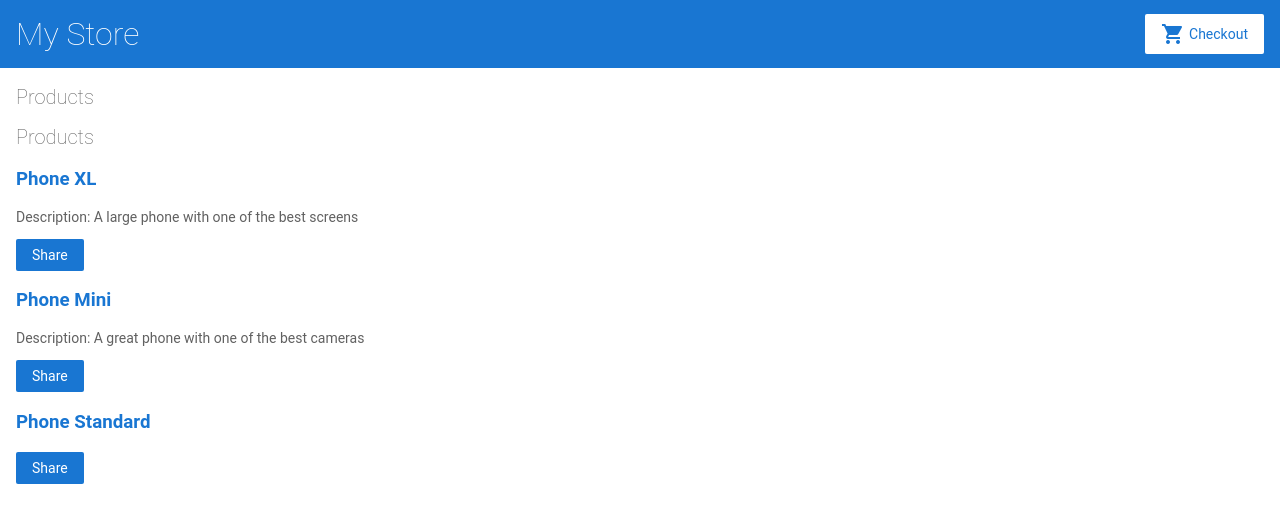
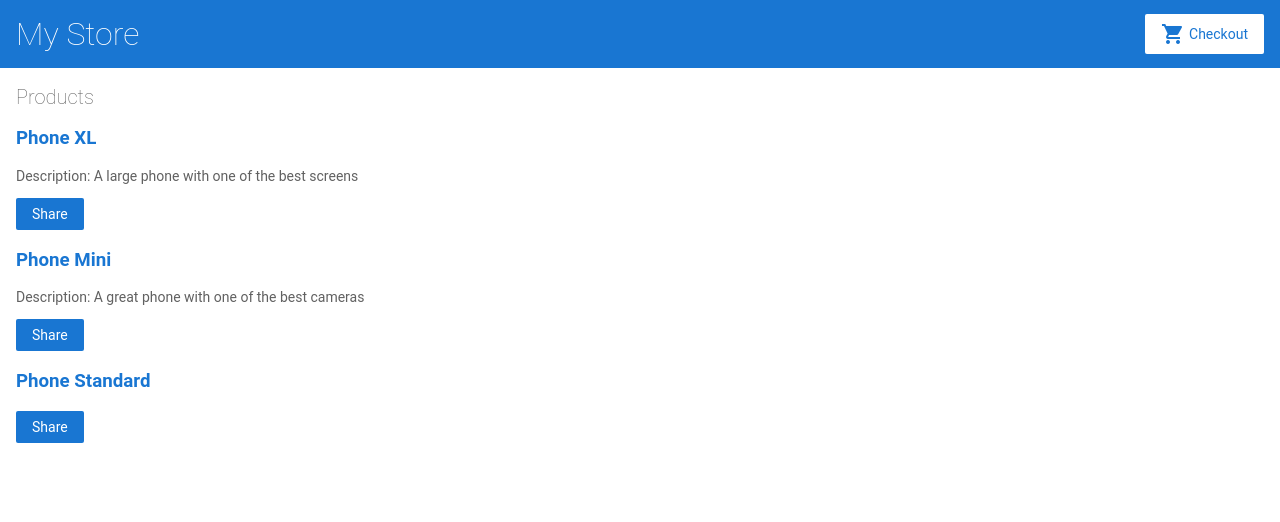
Before and after one commit to samanisami/angular-xfvxm5, an Angular app: page / in a window 1280 px wide. Shown: the top 522 px of the page. Built offline with nearby package versions, Linux system fonts and the light colour scheme.

Commit message:
1 file modified

```diff
--- a/src/app/product-list/product-list.component.html
+++ b/src/app/product-list/product-list.component.html
@@ -1,6 +1,4 @@
 <h2>Products</h2>
-<h2>Products</h2>
-
 <div *ngFor="let product of products">
 
   <h3>
```
